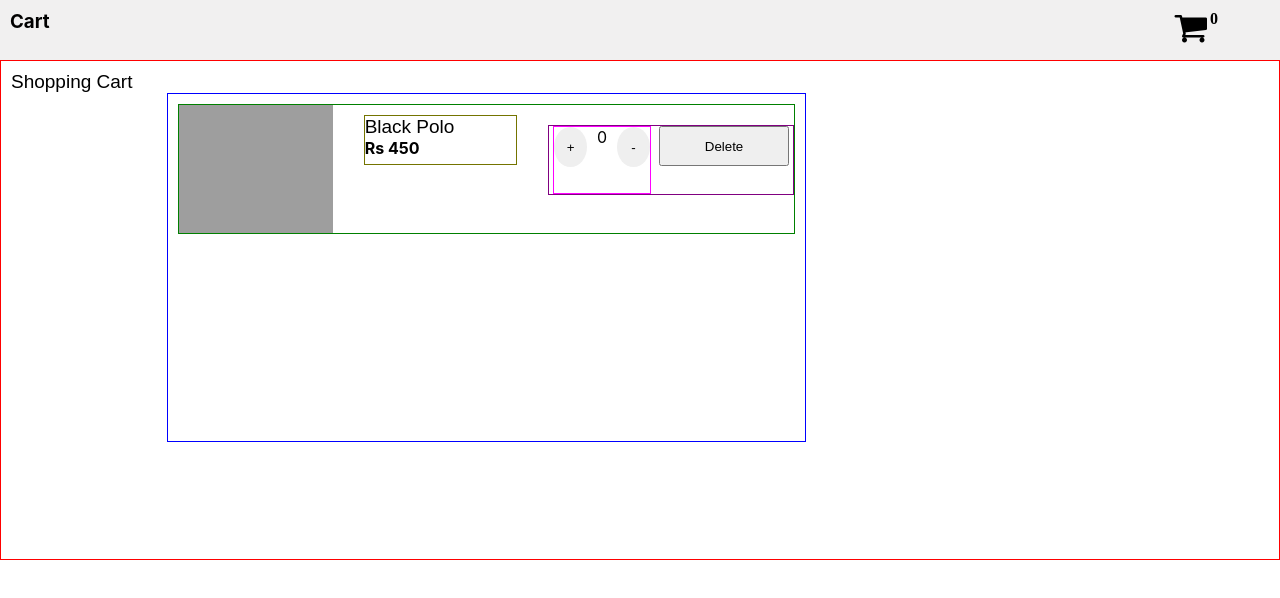
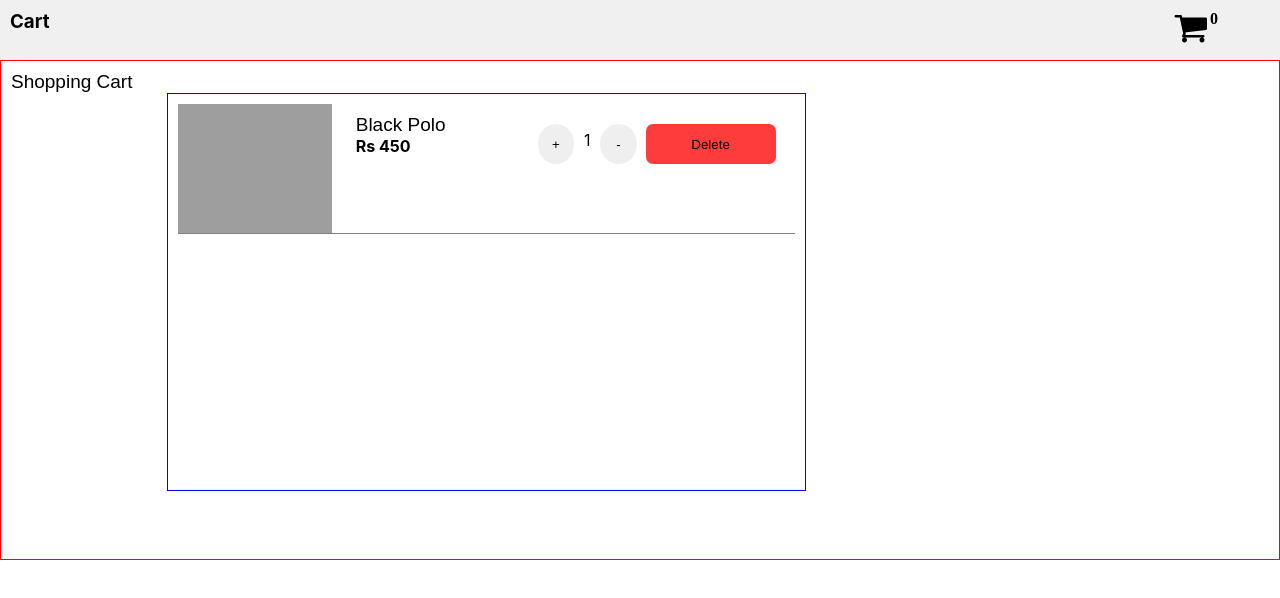
Before and after one commit to Iqbal0786/teerex-store, a React (Create React App) app: page /cart in a window 1280 px wide. Shown: the top 598 px of the page. Built offline with nearby package versions, Linux system fonts and the light colour scheme; grey boxes are pictures that could not be loaded.

Commit message:
updated css

```diff
--- a/src/Styles/styles.css
+++ b/src/Styles/styles.css
@@ -173,7 +173,7 @@ input{
 }
 .cart_main > .cart_content{
     width: 50%;
-    height: 70%;
+    height: 80%;
     border: 1px solid blue;
     margin-left: 13%;
     padding: 10px;
@@ -182,10 +182,11 @@ input{
 .cart_content > .cart_content_main{
     width: 100%;
     height: 130px;
-    border: 1px solid green;
+    /* border: 1px solid green; */
     display: flex;
     justify-content: space-between;
     margin: auto;
+    border-bottom: 1px solid gray;
 }
 .cart_content_main>img{
     width:25%;
@@ -195,7 +196,7 @@ input{
     width: 25%;
     height: 50px;
     margin-top: 10px;
-    border:1px solid rgb(116, 116, 0);
+    /* border:1px solid rgb(116, 116, 0); */
 }
 .price_and_title_box > p{
     font-family: sans-serif;
@@ -205,24 +206,32 @@ input{
     width: 40%;
     height: 70px;
     margin-top: 20px;
-    border: 1px solid purple;
+    /* border: 1px solid purple; */
     display: flex;
     justify-content: space-around;
-}
+    margin-right: 15px;
+  }
 .button_box > .increase_decrease_box{
     width: 40%;
      display: flex;
      justify-content: space-between;
      gap: 10px;
-     border: 1px solid magenta;
+     /* border: 1px solid magenta; */
 }
 .button_box > button{
     width: 130px;
     height: 40px;
+    background-color: #ff3c3c;
+    border-radius: 7px;
+    border:none;
 }
 .increase_decrease_box > button{
     width: 40px;
     height: 40px;
     border-radius: 50%;
     border: none;
+    color:black
 }
+button{
+    cursor: pointer;
+}
--- a/src/components/Cart.jsx
+++ b/src/components/Cart.jsx
@@ -26,7 +26,7 @@ export default function Cart() {
                <div className="button_box">
                  <div className="increase_decrease_box">
                   <button>+</button>
-                  <div>0</div>
+                  <div style={{marginTop:"6px"}}>1</div>
                   <button>-</button>
                  </div>
                   <button>Delete</button>
```
